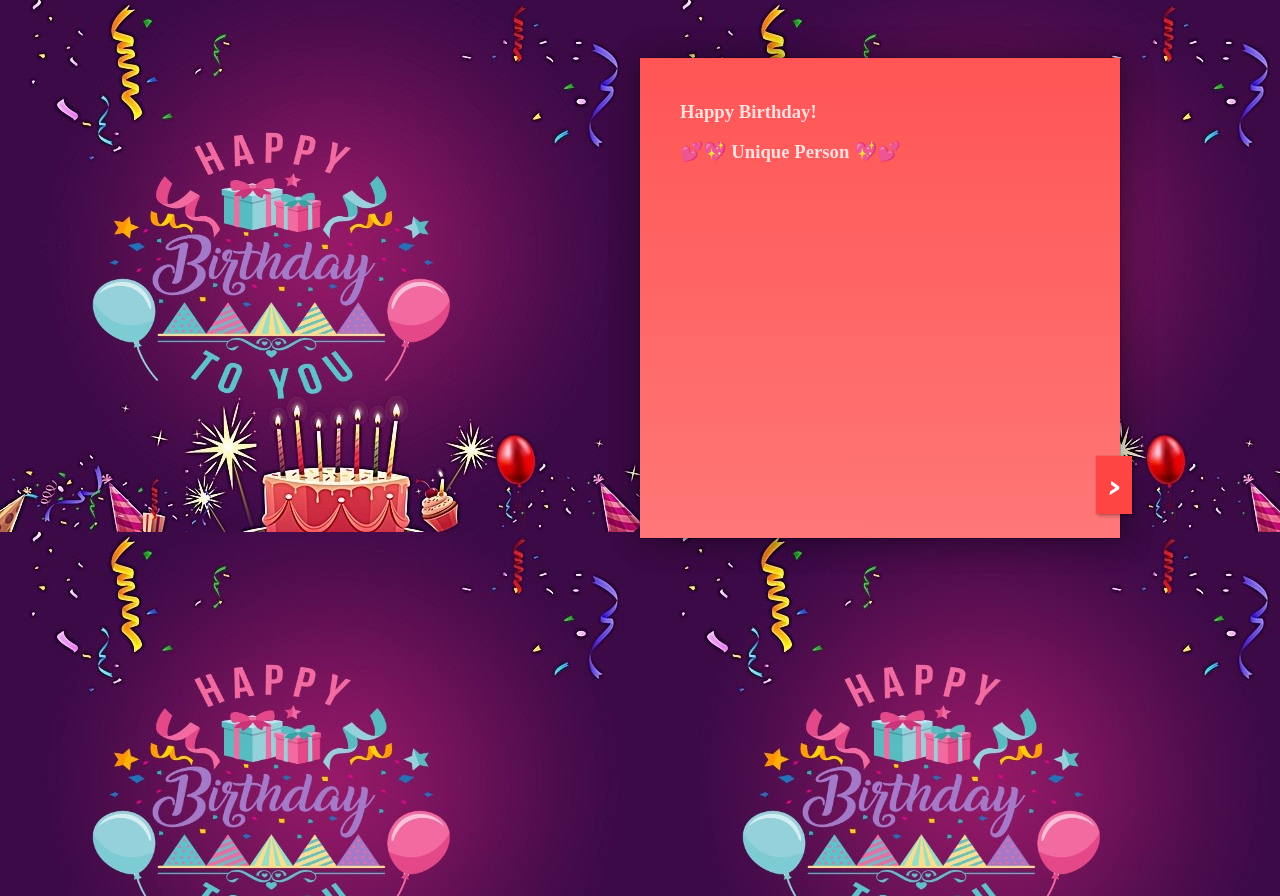
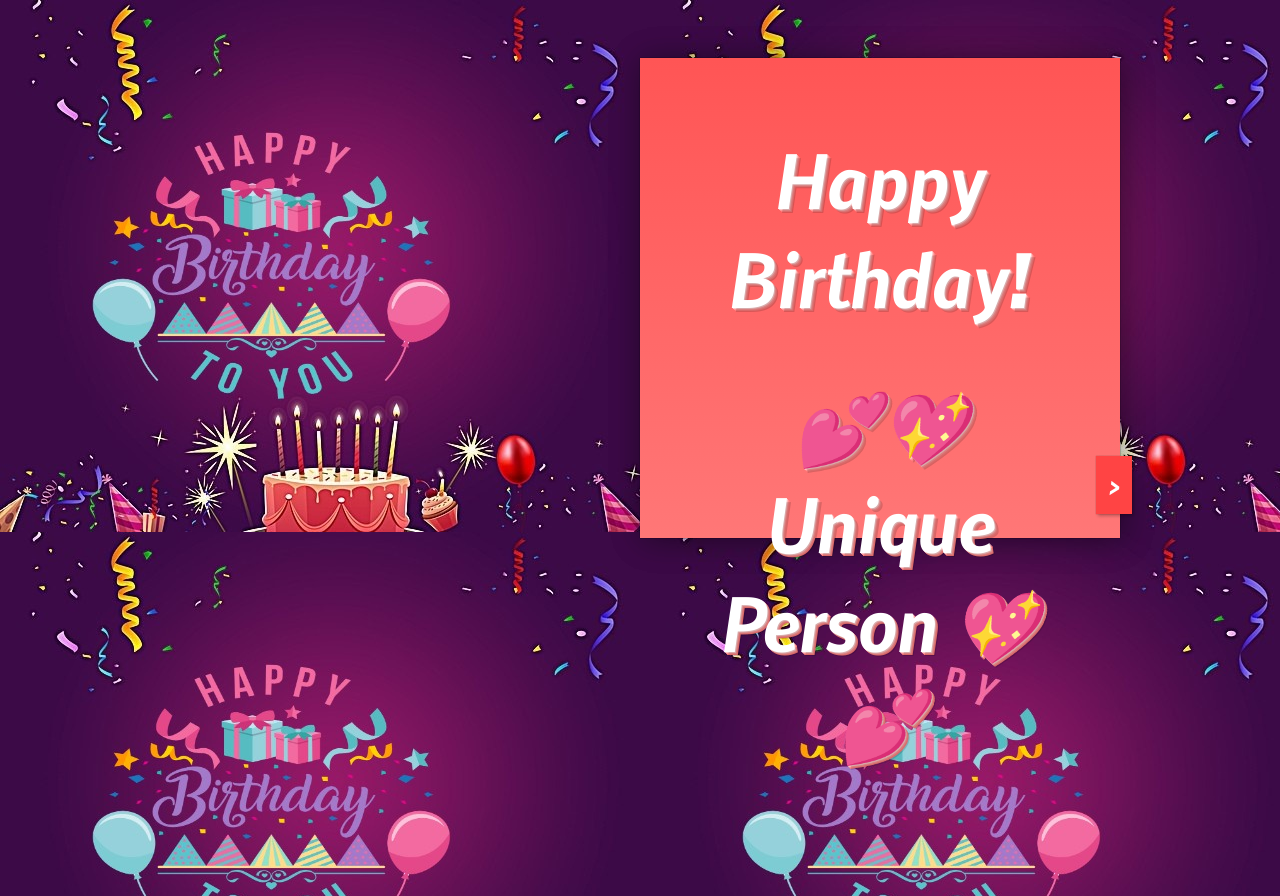
Before and after one commit to ashish739293/nishu.io.in, a plain HTML site: page Birthday.html in a window 1280 px wide. Drawn offline with Linux system fonts and the light colour scheme.

Commit message:
Update Birthday.html

```diff
--- a/Birthday.html
+++ b/Birthday.html
@@ -249,8 +249,8 @@ footer {
     </div>
     <div id="card-front">
       <div class="wrap">
-        <h3>Happy Birthday!</h3>
-        <h3>💕💖 Unique Person 💖💕</h3>
+        <h1>Happy Birthday!</h1>
+        <h1>💕💖 Unique Person 💖💕</h1>
       </div>
       <button id="open">&gt;</button>
       <button id="close">&lt;</button>
```
